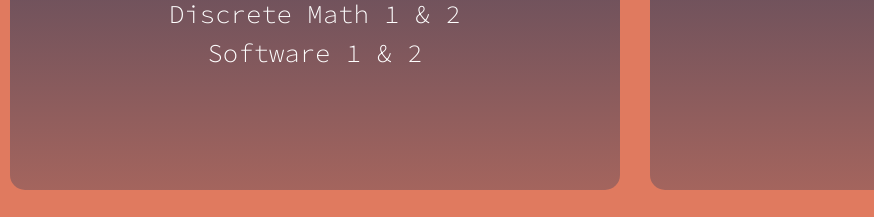
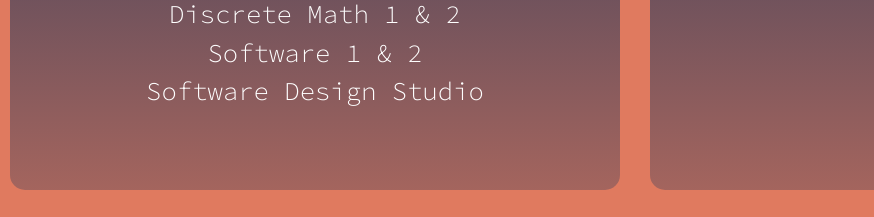
Before and after one commit to dmwcats123/Flask-Website, a plain HTML site: page index.html in a window 1280 px wide. Shown: the part 1888-2105 px from the top of the page, 0-874 px from the left. Drawn offline with nearby package versions, Linux system fonts and the light colour scheme.

Commit message:
Added CS126 to Coursework

```diff
--- a/index.html
+++ b/index.html
@@ -94,6 +94,7 @@
               <li>Advanced Data Management</li>
               <li>Discrete Math 1 & 2</li>
               <li>Software 1 & 2</li>
+              <li>Software Design Studio</li>
             </ul>
           </div>
           <div style = "text-align: center;" id = "projects" >
```
